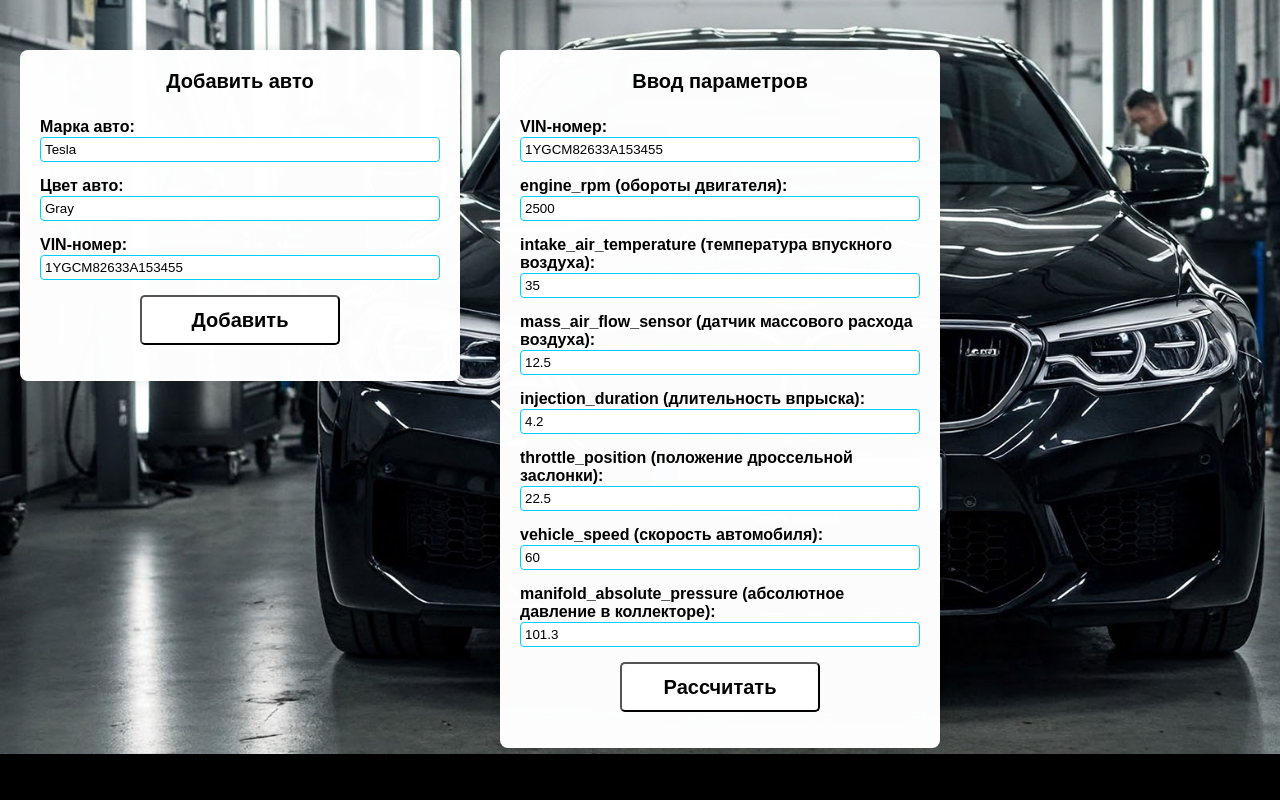
After one commit to Megatalios/AIS_backend, a Django app: page / in a window 1280 px wide. The commit adds this page. Run offline with Django 5.2, Linux system fonts and the light colour scheme.

Commit message:
adding cars and sensors from the html forms (front and back connection). added sign up and sign in (need to refine it)

```diff
--- a/car_digital_twin/urls.py
+++ b/car_digital_twin/urls.py
@@ -16,11 +16,12 @@ Including another URLconf
 """
 from django.contrib import admin
 from django.urls import path, include
-
+from cars.views import home_view
 
 
 
 urlpatterns = [
+    path('', home_view, name='home'),
     path('admin/', admin.site.urls),
     path('cars/', include('cars.urls')),       # <-- Включаем uxrls.py из приложения cars
     path('sensors/', include('sensors.urls')),    # <-- Включаем urls.py из приложения sensors
--- a/cars/urls.py
+++ b/cars/urls.py
@@ -4,7 +4,7 @@ from drf_yasg.views import get_schema_view
 from drf_yasg import openapi
 from rest_framework import permissions
 from . import views
-
+from .views import home_view
 
 schema_view = get_schema_view(
     openapi.Info(
@@ -20,6 +20,7 @@ schema_view = get_schema_view(
 )
 
 urlpatterns = [
+    path('', home_view, name='home'),  # Открывать `index.html` на главной
     # Swagger URLs
     re_path(r'^swagger(?P<format>\.json|\.yaml)$', schema_view.without_ui(cache_timeout=0), name='schema-json'),
     path('swagger/', schema_view.with_ui('swagger', cache_timeout=0), name='schema-swagger-ui'),
--- a/cars/views.py
+++ b/cars/views.py
@@ -8,7 +8,10 @@ from rest_framework.decorators import api_view
 from drf_yasg.utils import swagger_auto_schema
 from rest_framework.decorators import api_view
 from rest_framework import serializers
+from django.shortcuts import render
 
+def home_view(request):
+    return render(request, 'index.html')  # Показываем HTML-файл
 
 
 
@@ -92,11 +95,23 @@ def add_car(request):
     """Добавить новую машину"""
     if request.method == 'POST':
         try:
-            data = json.loads(request.body)
+            # data = json.loads(request.body)
+            data = request.data
+
             vin_number = data.get('vin_number')
             brand = data.get('brand')
             color = data.get('color')
-            owner_id = data.get('owner_id') # ID владельца
+            # owner_id = data.get('owner_id') # ID владельца
+            owner_id = request.user.id # ID владельца
+
+            if request.user.is_anonymous:
+                return JsonResponse({'error': 'Authentication required'}, status=401)
+
+            try:
+                user = User.objects.get(id=request.user.id)
+            except User.DoesNotExist:
+                return JsonResponse({'error': 'User not found'}, status=400)
+
 
             if not vin_number or not brand or not color:
                 return JsonResponse({'error': 'VIN, brand and color are required'}, status=400)
--- a/sensors/urls.py
+++ b/sensors/urls.py
@@ -4,7 +4,7 @@ from drf_yasg.views import get_schema_view
 from drf_yasg import openapi
 from rest_framework import permissions
 from . import views
-
+from .views import save_sensor_data
 
 schema_view = get_schema_view(
     openapi.Info(
@@ -23,7 +23,7 @@ urlpatterns = [
     # Swagger URLs
     re_path(r'^swagger(?P<format>\.json|\.yaml)$', schema_view.without_ui(cache_timeout=0), name='schema-json'),
     path('swagger/', schema_view.with_ui('swagger', cache_timeout=0), name='schema-swagger-ui'),
-
+    path('save-sensor-data/', save_sensor_data, name='save_sensor_data'),
      # other URLs
     path('all/', views.get_all_sensors, name='get_all_sensors'),
     path('add/', views.add_sensor_data_record, name='add_sensor_data_record'),
--- a/frontend/style.css
+++ b/static/css/style.css
@@ -55,7 +55,9 @@ body {
 }
 
 .form-group input:focus {
-    border-color: #66afe9;
+    /* border-color: #66afe9; */
+    border-color: #22ff00;
+
     outline: none;
     box-shadow: 0 0 5px rgba(102, 175, 233, 0.5);
 }
@@ -110,3 +112,7 @@ body {
     cursor: pointer;
 
 }
+
+.first-form {
+    left: 500px !important;
+}
--- /dev/null
+++ b/static/js/script.js
@@ -0,0 +1,136 @@
+document.addEventListener("DOMContentLoaded", function () {
+    document.getElementById("calculateButton").addEventListener("click", sendSensorData);
+});
+function getCSRFToken() {
+    return document.cookie.split('; ').find(row => row.startsWith('csrftoken='))?.split('=')[1];
+}
+function sendSensorData() {
+    // Первый запрос на сохранение датчиков в бд
+    const data = {
+        car_vin: document.getElementById('car_vin').value,
+        // user_id: document.getElementById('user_id').value,
+        // user_id: 1,
+        engine_rpm: document.getElementById('engine_rpm').value,
+        intake_air_temperature: document.getElementById('intake_air_temperature').value,
+        mass_air_flow_sensor: document.getElementById('mass_air_flow_sensor').value,
+        injection_duration: document.getElementById('injection_duration').value,
+        throttle_position: document.getElementById('throttle_position').value,
+        vehicle_speed: document.getElementById('vehicle_speed').value,
+        manifold_absolute_pressure: document.getElementById('manifold_absolute_pressure').value
+    };
+
+    fetch('/sensors/add/', {
+        method: 'POST',
+        headers: {
+            'Content-Type': 'application/json',
+            "X-CSRFToken": getCSRFToken()
+        },
+        body: JSON.stringify(data)
+    })
+    .then(response => response.json())
+    .then(data => {
+        if (data.error) {
+            document.getElementById('responseMessage').innerText = "Ошибка: " + data.error;
+        } else {
+            document.getElementById('responseMessage').innerText = "Датчики добавлены успешно! ID записи: " + data.sensor_data_id;
+        }
+    })
+    .catch(error => {
+        console.error('Ошибка:', error);
+        document.getElementById('responseMessage').innerText = "Ошибка при отправке данных.";
+    });
+}
+
+
+document.addEventListener("DOMContentLoaded", function () {
+    document.getElementById("addCarButton").addEventListener("click", sendCar);
+});
+function sendCar() {
+    //Второй запрос на создание машины
+    const data_cars = {
+        vin_number: document.getElementById('car_vin_2').value,
+        brand: document.getElementById('car_brand_2').value,
+        color: document.getElementById('car_color_2').value
+    };
+
+
+    fetch('/cars/add/', {
+        method: 'POST',
+        headers: {
+            'Content-Type': 'application/json',
+            "X-CSRFToken": getCSRFToken()
+        },
+        body: JSON.stringify(data_cars)
+    })
+    .then(response => response.json())
+    .then(data => {
+        if (data.error) {
+            document.getElementById('responseMessageCar').innerText = "Ошибка: " + data.error;
+        } else {
+            document.getElementById('responseMessageCar').innerText = "Автомобиль добавлен успешно! ID записи: " + data.car_id;
+        }
+    })
+    .catch(error => {
+        console.error('Ошибка:', error);
+        document.getElementById('responseMessageCar').innerText = "Ошибка при отправке данных.";
+    });
+}
+
+
+
+
+
+
+
+// document.addEventListener("DOMContentLoaded", function () {
+//     document.querySelector("form").addEventListener("submit", function (event) {
+//         event.preventDefault(); // Остановить стандартную отправку формы
+
+//         let formData = {
+//             car_brand: document.getElementById("car_brand").value,
+//             car_color: document.getElementById("car_color").value,
+//             car_vin: document.getElementById("car_vin").value,
+//             engine_rpm: parseFloat(document.getElementById("engine_rpm").value),
+//             intake_air_temperature: parseFloat(document.getElementById("intake_air_temperature").value),
+//             mass_air_flow_sensor: parseFloat(document.getElementById("mass_air_flow_sensor").value),
+//             injection_duration: parseFloat(document.getElementById("injection_duration").value),
+//             throttle_position: parseFloat(document.getElementById("throttle_position").value),
+//             vehicle_speed: parseFloat(document.getElementById("vehicle_speed").value),
+//             manifold_absolute_pressure: parseFloat(document.getElementById("manifold_absolute_pressure").value)
+//         };
+
+//         fetch("/sensors/save-sensor-data/", {
+//             method: "POST",
+//             headers: {
+//                 "Content-Type": "application/json",
+//                 "X-CSRFToken": getCookie("csrftoken") // CSRF-токен для Django
+//             },
+//             body: JSON.stringify(formData)
+//         })
+//         .then(response => response.json())
+//         .then(data => {
+//             if (data.message) {
+//                 alert("✅ " + data.message);
+//             } else {
+//                 alert("⚠ Ошибка: " + JSON.stringify(data));
+//             }
+//         })
+//         .catch(error => console.error("Ошибка:", error));
+//     });
+
+//     // Функция для получения CSRF-токена
+//     function getCookie(name) {
+//         let cookieValue = null;
+//         if (document.cookie && document.cookie !== "") {
+//             let cookies = document.cookie.split(";");
+//             for (let i = 0; i < cookies.length; i++) {
+//                 let cookie = cookies[i].trim();
+//                 if (cookie.startsWith(name + "=")) {
+//                     cookieValue = decodeURIComponent(cookie.substring(name.length + 1));
+//                     break;
+//                 }
+//             }
+//         }
+//         return cookieValue;
+//     }
+// });
--- /dev/null
+++ b/templates/index.html
@@ -0,0 +1,92 @@
+{% load static %}
+<!DOCTYPE html>
+<html lang="en">
+<head>
+    <meta charset="UTF-8">
+    <meta name="viewport" content="width=device-width, initial-scale=1.0">
+    <title>Техническое состояние автомобиля</title>
+    <link rel="stylesheet" href="{% static 'css/style.css' %}">
+</head>
+<body>
+
+    <div class="back_img">
+    </div>
+
+    <div class="image-container">
+        <img class="car2_new-size" src="{% static 'img/bmwm5f90.png' %} " alt="bmwm5f90" id="bg">
+        <div class="form-container-base">
+            <div class="form-container first-form" id="form">
+                <h3>Ввод параметров</h3>
+
+                <form id="sensorForm" type="POST">
+                    {% csrf_token %}
+                    <div class="form-group">
+                        <label for="car_vin">VIN-номер:</label>
+                        <input type="text" id="car_vin" name="car_vin" value="1YGCM82633A153455">
+                    </div>
+
+
+                    <div class="form-group">
+                        <label for="engine_rpm">engine_rpm (обороты двигателя):</label>
+                        <input type="text" id="engine_rpm" name="engine_rpm" value="2500">
+                    </div>
+                    <div class="form-group">
+                        <label for="intake_air_temperature">intake_air_temperature (температура впускного воздуха):</label>
+                        <input type="text" id="intake_air_temperature" name="intake_air_temperature" value="35">
+                    </div>
+                    <div class="form-group">
+                        <label for="mass_air_flow_sensor">mass_air_flow_sensor (датчик массового расхода воздуха):</label>
+                        <input type="text" id="mass_air_flow_sensor" name="mass_air_flow_sensor" value="12.5">
+                    </div>
+                    <div class="form-group">
+                        <label for="injection_duration">injection_duration (длительность впрыска):</label>
+                        <input type="text" id="injection_duration" name="injection_duration" value="4.2">
+                    </div>
+                    <div class="form-group">
+                        <label for="throttle_position">throttle_position (положение дроссельной заслонки):</label>
+                        <input type="text" id="throttle_position" name="throttle_position" value="22.5">
+                    </div>
+                    <div class="form-group">
+                        <label for="vehicle_speed">vehicle_speed (скорость автомобиля):</label>
+                        <input type="text" id="vehicle_speed" name="vehicle_speed" value="60">
+                    </div>
+                    <div class="form-group">
+                        <label for="manifold_absolute_pressure">manifold_absolute_pressure (абсолютное давление в коллекторе):</label>
+                        <input type="text" id="manifold_absolute_pressure" name="manifold_absolute_pressure" value="101.3">
+                    </div>
+                    <div class="form-group">
+                        <button class="button-calculate" id="calculateButton" type="button">Рассчитать</button>
+                    </div>
+                </form>
+                <p id="responseMessage"></p>
+            </div>
+        </div>
+
+        <div class="form-container secondary-form" id="form2">
+            <h3>Добавить авто</h3>
+            <form id="additionalForm" type="POST">
+                {% csrf_token %}
+                <div class="form-group">
+                    <label for="car_brand_2">Марка авто:</label>
+                    <input type="text" id="car_brand_2" name="car_brand_2" value="Tesla">
+                </div>
+                <div class="form-group">
+                    <label for="car_color_2">Цвет авто:</label>
+                    <input type="text" id="car_color_2" name="car_color_2" value="Gray">
+                </div>
+                <div class="form-group">
+                    <label for="car_vin_2">VIN-номер:</label>
+                    <input type="text" id="car_vin_2" name="car_vin_2" value="1YGCM82633A153455">
+                </div>
+                <div class="form-group">
+                    <button class="button-calculate" id="addCarButton" type="button">Добавить</button>
+                </div>
+            </form>
+            <p id="responseMessageCar"></p>
+
+        </div>
+    </div>
+
+    <script src="{% static 'js/script.js' %}" defer></script>
+</body>
+</html>
--- /dev/null
+++ b/users/templates/users/login.html
@@ -0,0 +1,6 @@
+<h2>Вход</h2>
+<form method="post">
+    {% csrf_token %}
+    {{ form.as_p }}
+    <button type="submit">Войти</button>
+</form>
--- /dev/null
+++ b/users/templates/users/register.html
@@ -0,0 +1,6 @@
+<h2>Регистрация</h2>
+<form method="post">
+    {% csrf_token %}
+    {{ form.as_p }}
+    <button type="submit">Зарегистрироваться</button>
+</form>
--- a/users/urls.py
+++ b/users/urls.py
@@ -4,6 +4,8 @@ from drf_yasg.views import get_schema_view
 from drf_yasg import openapi
 from rest_framework import permissions
 from . import views
+from django.contrib.auth import views as auth_views
+from .views import register_view, logout_view
 
 schema_view = get_schema_view(
     openapi.Info(
@@ -21,6 +23,11 @@ schema_view = get_schema_view(
 
 
 urlpatterns = [
+
+    path('register/', register_view, name='register'),
+    path('login/', auth_views.LoginView.as_view(template_name='users/login.html'), name='login'),
+    path('logout/', logout_view, name='logout'),
+
     # Swagger URLs
     re_path(r'^swagger(?P<format>\.json|\.yaml)$', schema_view.without_ui(cache_timeout=0), name='schema-json'),
     path('swagger/', schema_view.with_ui('swagger', cache_timeout=0), name='schema-swagger-ui'),
```
Also changed, not shown: car_digital_twin/settings.py (+12 -2 lines), frontend/index.html (deleted, +0 -59 lines), sensors/views.py (+66 -6 lines), users/forms.py (added, +10 -0 lines), users/views.py (+29 -0 lines), db.sqlite3, static/img/bmwm5f90.png (renamed from frontend/img/bmwm5f90.png), templates/base.html (added).
